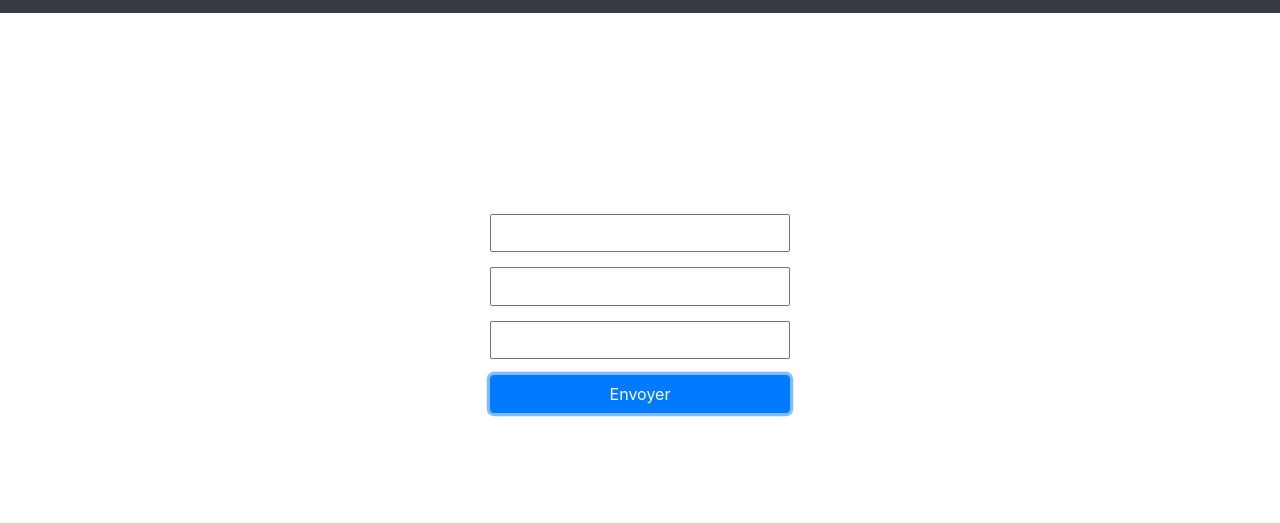
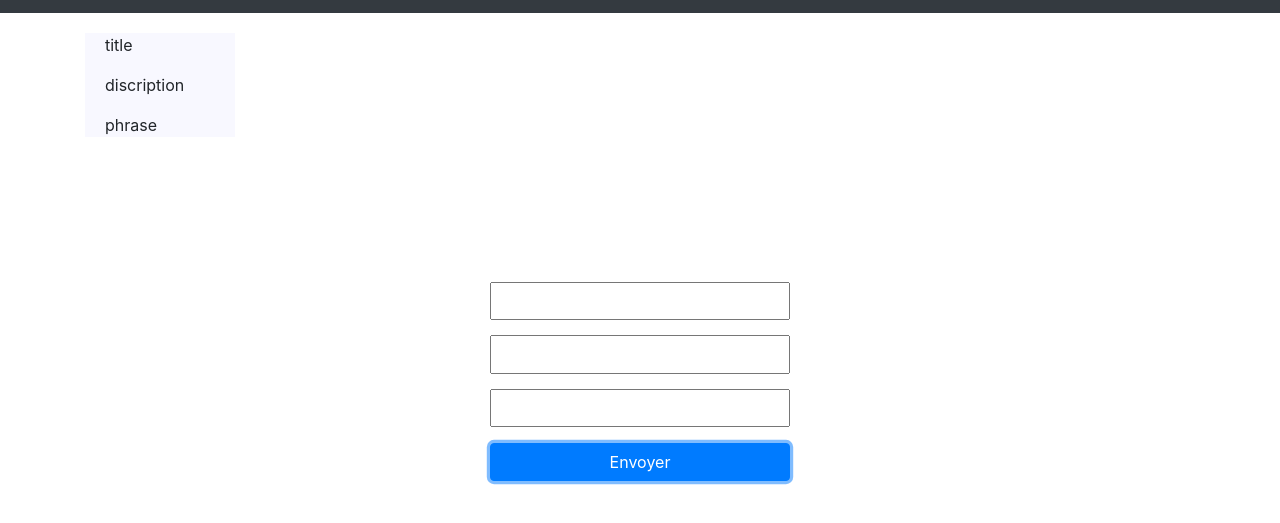
Before and after one commit to mudather5/exercice3, a plain HTML site: page index.html in a window 1280 px wide. Both pictures are taken after a click on the button "Envoyer". Shown: the part 45-568 px from the top of the page. Drawn offline with nearby package versions, Linux system fonts and the light colour scheme.

Commit message:
added new properties to main.css and chanching some codes in main.js

```diff
--- a/css/main.css
+++ b/css/main.css
@@ -109,10 +109,12 @@ form{
 button, input{
     width: 300px;
 }
-/* {
-    border: solid 2px rgb(143, 143, 161);
-    height: 150px;
-} */
+#first_product{
+    width: 150px;
+}
+p{
+    padding-left: 20px;
+}
 
 
 
--- a/index.html
+++ b/index.html
@@ -30,34 +30,30 @@
   <!--[if lte IE 9]>
     <p class="browserupgrade">You are using an <strong>outdated</strong> browser. Please <a href="https://browsehappy.com/">upgrade your browser</a> to improve your experience and security.</p>
   <![endif]-->
-  <div class="container">
-      <div class="row justify-content-center mt-2">
-        <p id="cart1"></p>
-        <p id="cart2"></p>
-        <p id="cart3"></p>
-        </div>
-      </div>
+   <div class="container red">
+        <div id="first_product"></div>
+
   </div>
 
-
-
+<!--the beggining of form -->
   <div class="container">
-    <div class="row justify-content-center mt-4">
+    <div class="row justify-content-center">
       <form class="form">
-        <input id="product" type="text" name="product" value=""> <br>
-        <input id="phrase" type="text" name="phrase" value=""><br>
-        <input id="discription" type="text" name="discription" value=""><br>
+        <input id="product" type="text" name="product" value="title"> <br>
+        <input id="phrase" type="text" name="phrase" value="phrase"><br>
+        <input id="discription" type="text" name="discription" value="discription"><br>
 
       </form>
+      <!--the end of form-->
 
     </div>
   </div>
+  <!--the button-->
   <div class="container">
       <div class="row justify-content-center mt-2">
           <button class="btn btn-primary mt-2" onclick="products()">Envoyer</button>
       </div>
   </div>
-
 
 
   <!-- Add your site or application content here -->
--- a/js/main.js
+++ b/js/main.js
@@ -1,30 +1,46 @@
-function Product(title, catch_phrase, discription){
+function Product(title, catch_phrase, discription){// conestracter for recovering the product
     this.title = title,
     this.catch_phrase = catch_phrase,
     this.discription = discription
 }
 
 Product.prototype.writeProduct = function(){
-    // alert(this.title + this.catch_phrase + this.discription);
-    document.getElementById("cart1").innerHTML += this.title + "<br>";
-    document.getElementById("cart2").innerHTML += this.catch_phrase + "<br>";
-    document.getElementById("cart3").innerHTML += this.discription;
+
+    let firstProduct = document.getElementById("first_product");
+    //create div in order to display new carts every time
+    let createDiv = document.createElement("div");
+    firstProduct.appendChild(createDiv);
+
+    let createTitle = document.createElement("p");
+    createTitle.innerHTML = this.title;
+    createDiv.appendChild(createTitle);
+
+    let createDesc = document.createElement("p");
+    createDesc.innerHTML = this.discription;
+    createDiv.appendChild(createDesc);
+
+    let createCatch = document.createElement("p");
+    createCatch.innerHTML = this.catch_phrase;
+    createDiv.appendChild(createCatch);
+        //style for new carts
+        createDiv.style.borderStyle= "solid #F8F7FF";
+        createDiv.style.background = "#F8F8FF";
+        createDiv.style.marginTop = "20px";
+
 
 }
 
-function products() {
-
+function products() {//function for recovering the form
     var title1 = document.getElementById("product").value;
     var catch_phrase1 = document.getElementById("phrase").value;
     var discription1 = document.getElementById("discription").value;
 
     var object = new Product(title1, catch_phrase1, discription1);
+
+    document.getElementById("product").value = "";
+    document.getElementById("phrase").value = "";
+    document.getElementById("discription").value = "";
+
     object.writeProduct();
 
-
-    // let Produit = {
-    //     title: document.getElementById("product"),
-    //     catch_phrase: document.getElementById("phrase"),
-    //     discription: document.getElementById("discription")
-    // }
 }
```
